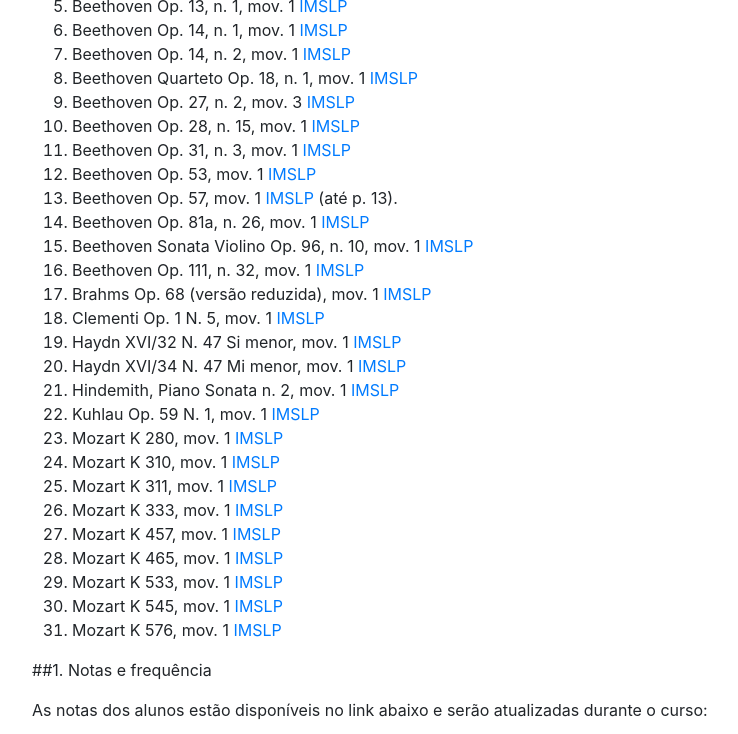
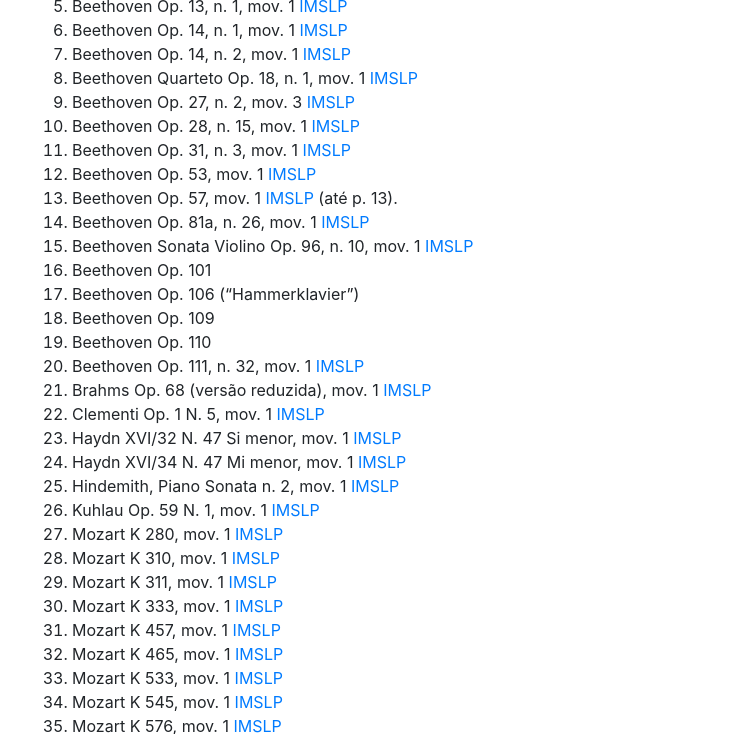
Before and after one commit to kroger/genosmus, a Jekyll site: the page built from _marcos/musa72.md, in a window 1280 px wide and 900 px high, scrolled down 1953 px, cut to the strip 0-734 px from the top of the window. Shown: the whole strip, without its empty margins (68-806 px from the left). Built offline with Jekyll 4.4.1, drawn with Linux system fonts in a browser that asks for light colours; the table of contents is made by our own code.

Commit message:
Ampliação de material de análise

```diff
--- a/_marcos/musa72.md
+++ b/_marcos/musa72.md
@@ -126,6 +126,10 @@
 1. Beethoven Op. 57, mov. 1 [IMSLP](http://ks.imslp.net/files/imglnks/usimg/0/01/IMSLP51795-PMLP01480-Beethoven_Werke_Breitkopf_Serie_16_No_146_Op_57.pdf) (até p. 13).
 1. Beethoven Op. 81a, n. 26, mov. 1 [IMSLP](http://ks4.imslp.info/files/imglnks/usimg/b/b9/IMSLP51798-PMLP01483-Beethoven_Werke_Breitkopf_Serie_16_No_149_Op_81a.pdf)
 1. Beethoven Sonata Violino Op. 96, n. 10, mov. 1 [IMSLP](http://ks4.imslp.info/files/imglnks/usimg/a/a8/IMSLP52024-PMLP10444-Beethoven_Werke_Breitkopf_Serie_12_No_101_Op_96.pdf)
+1. Beethoven Op. 101
+1. Beethoven Op. 106 ("Hammerklavier")
+1. Beethoven Op. 109
+1. Beethoven Op. 110
 1. Beethoven Op. 111, n. 32, mov. 1 [IMSLP](http://ks.imslp.net/files/imglnks/usimg/7/7e/IMSLP51811-PMLP01489-Beethoven_Werke_Breitkopf_Serie_16_No_155_Op_111.pdf)
 1. Brahms Op. 68 (versão reduzida), mov. 1 [IMSLP](http://ks.imslp.net/files/imglnks/usimg/7/72/IMSLP12057-Brahms-Singer_-_Symphony_No.1.pdf)
 1. Clementi Op. 1 N. 5, mov. 1 [IMSLP](http://ks.imslp.info/files/imglnks/usimg/3/3b/IMSLP02848-Clementi_1_5.pdf)
```
